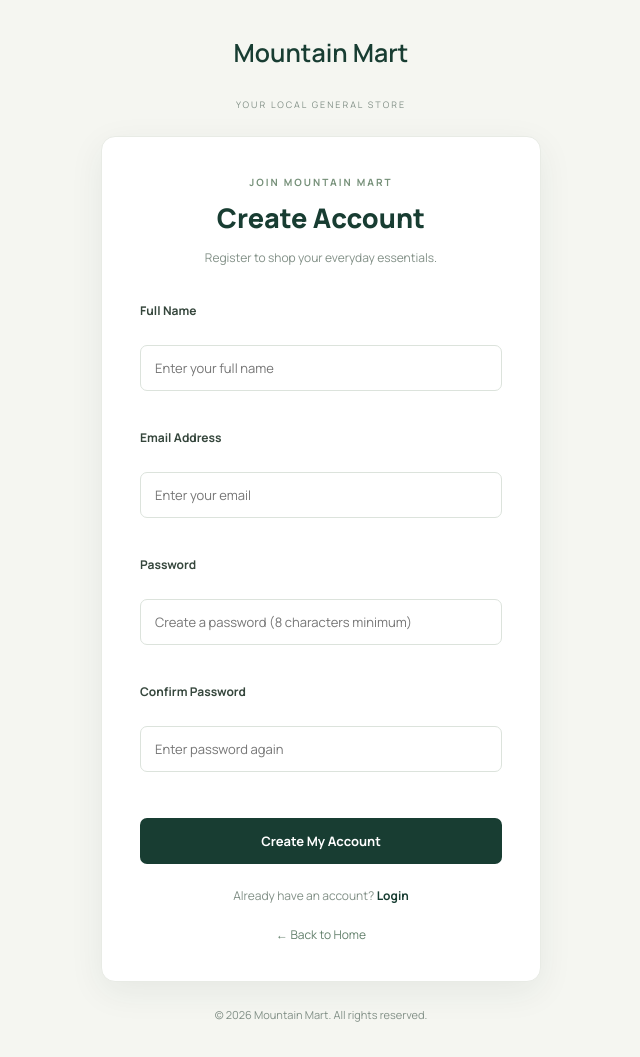
After one commit to iqragulshan/MountainMart, a Flask app: template app/templates/customer_register.html in a window 1280 px wide. The commit adds this page. Shown: the whole page, without its empty margins (319-959 px from the left). Run offline with Flask 3, Linux system fonts and the light colour scheme; the template is opened without the code that fills it, so the values that code supplies are empty.

Commit message:
Complete customer authentication

```diff
--- a/app/routes/products.py
+++ b/app/routes/products.py
@@ -32,7 +32,7 @@ def add_product():
     if request.method == "POST":
 
         name = request.form.get("name")
-        category = request.form.get("category")
+        category = request.form.get("category", "").strip().lower()
         price = request.form.get("price")
         quantity = request.form.get("quantity")
         min_stock = request.form.get("min_stock")
@@ -120,7 +120,7 @@ def edit_product(product_id):
     if request.method == "POST":
 
         name = request.form.get("name")
-        category = request.form.get("category")
+        category = request.form.get("category", "").strip().lower()
         price = request.form.get("price")
         quantity = request.form.get("quantity")
         min_stock = request.form.get("min_stock")
--- a/app/static/css/style.css
+++ b/app/static/css/style.css
@@ -866,3 +866,205 @@ form button:hover {
     background: #183d32;
     color: #ffffff;
 }
+
+
+/* CUSTOMER AUTHENTICATION PAGES */
+
+.auth-page {
+    min-height: 100vh;
+    background: #f5f6f1;
+}
+
+.auth-container {
+    width: 100%;
+    min-height: 100vh;
+    display: flex;
+    flex-direction: column;
+    align-items: center;
+    justify-content: center;
+    padding: 35px 20px;
+}
+
+.auth-brand {
+    text-align: center;
+    text-decoration: none;
+    margin-bottom: 25px;
+}
+
+.auth-brand h2 {
+    color: #183d32;
+    font-size: 25px;
+}
+
+.auth-brand p {
+    color: #829087;
+    font-size: 9px;
+    letter-spacing: 2px;
+    margin-top: 5px;
+}
+
+.auth-card {
+    width: 100%;
+    max-width: 440px;
+    background: #ffffff;
+    padding: 38px;
+    border: 1px solid #e8ebe5;
+    border-radius: 14px;
+    box-shadow: 0 10px 35px rgba(24, 61, 50, 0.07);
+}
+
+.auth-heading {
+    text-align: center;
+    margin-bottom: 28px;
+}
+
+.auth-heading p {
+    color: #77917a;
+    font-size: 10px;
+    letter-spacing: 2px;
+    font-weight: 700;
+    margin-bottom: 10px;
+}
+
+.auth-heading h1 {
+    color: #183d32;
+    font-size: 27px;
+    margin-bottom: 9px;
+}
+
+.auth-heading span {
+    color: #829087;
+    font-size: 12px;
+}
+
+.auth-card form {
+    display: flex;
+    flex-direction: column;
+    gap: 11px;
+    background: transparent;
+    padding: 0;
+    border: none;
+    box-shadow: none;
+}
+
+.auth-card label {
+    color: #35463c;
+    font-size: 12px;
+    font-weight: 700;
+    margin-top: 7px;
+}
+
+.auth-card input {
+    width: 100%;
+    padding: 13px 14px;
+    border: 1px solid #dce3dc;
+    border-radius: 7px;
+    outline: none;
+    background: #ffffff;
+    font-family: inherit;
+    font-size: 13px;
+    transition: 0.2s ease;
+}
+
+.auth-card input:focus {
+    border-color: #63806c;
+    box-shadow: 0 0 0 3px rgba(99, 128, 108, 0.10);
+}
+
+.auth-button {
+    width: 100%;
+    padding: 14px;
+    margin-top: 15px;
+    border: none;
+    border-radius: 7px;
+    background: #183d32;
+    color: white;
+    font-family: inherit;
+    font-size: 13px;
+    font-weight: 700;
+    cursor: pointer;
+    transition: 0.3s ease;
+}
+
+.auth-button:hover {
+    background: #285746;
+}
+
+.auth-switch {
+    text-align: center;
+    color: #829087;
+    font-size: 12px;
+    margin-top: 23px;
+}
+
+.auth-switch a {
+    color: #183d32;
+    font-weight: 700;
+    text-decoration: none;
+}
+
+.auth-switch a:hover,
+.back-home:hover {
+    text-decoration: underline;
+}
+
+.back-home {
+    display: block;
+    text-align: center;
+    margin-top: 22px;
+    color: #63806c;
+    font-size: 12px;
+    text-decoration: none;
+}
+
+.auth-message {
+    padding: 11px 13px;
+    margin-bottom: 17px;
+    border-radius: 7px;
+    font-size: 12px;
+    text-align: center;
+}
+
+.auth-message.error {
+    background: #fcebea;
+    color: #a33b35;
+}
+
+.auth-message.success {
+    background: #e8f3e9;
+    color: #28633b;
+}
+
+.auth-footer {
+    color: #829087;
+    font-size: 11px;
+    margin-top: 25px;
+    text-align: center;
+}
+
+
+/* AUTH RESPONSIVE DESIGN */
+
+@media (max-width: 600px) {
+    .auth-container {
+        padding: 25px 15px;
+    }
+    .auth-card {
+        padding: 28px 22px;
+    }
+    .auth-heading h1 {
+        font-size: 23px;
+    }
+}
+
+@media (max-width: 360px) {
+    .auth-card {
+        padding: 23px 17px;
+    }
+    .auth-brand h2 {
+        font-size: 22px;
+    }
+    .auth-heading h1 {
+        font-size: 21px;
+    }
+}
--- /dev/null
+++ b/app/templates/customer_register.html
@@ -0,0 +1,69 @@
+<!DOCTYPE html>
+<html lang="en">
+
+<head>
+    <meta charset="UTF-8">
+    <meta name="viewport" content="width=device-width, initial-scale=1.0">
+    <title>Create Account | Mountain Mart</title>
+    <link rel="stylesheet" href="{{ url_for('static', filename='css/style.css') }}">
+</head>
+
+<body class="customer-page auth-page">
+
+    <div class="auth-container">
+
+        <a href="{{ url_for('customer.customer_home') }}" class="auth-brand">
+            <h2>Mountain Mart</h2>
+            <p>YOUR LOCAL GENERAL STORE</p>
+        </a>
+
+        <div class="auth-card">
+
+            <div class="auth-heading">
+                <p>JOIN MOUNTAIN MART</p>
+                <h1>Create Account</h1>
+                <span>Register to shop your everyday essentials.</span>
+            </div>
+
+            {% with messages = get_flashed_messages(with_categories=true) %} {% for category, message in messages %}
+            <div class="auth-message {{ category }}">{{ message }}</div>
+            {% endfor %} {% endwith %}
+
+            <form method="POST" action="{{ url_for('auth.customer_register') }}">
+
+                <label>Full Name</label>
+                <input type="text" name="name" placeholder="Enter your full name" required>
+
+                <label>Email Address</label>
+                <input type="email" name="email" placeholder="Enter your email" required>
+
+                <label>Password</label>
+                <input type="password" name="password" placeholder="Create a password (8 characters minimum)" minlength="8" required>
+
+                <label>Confirm Password</label>
+                <input type="password" name="confirm_password" placeholder="Enter password again" minlength="8" required>
+
+                <button type="submit" class="auth-button">
+                    Create My Account
+                </button>
+
+            </form>
+
+            <p class="auth-switch">
+                Already have an account?
+                <a href="{{ url_for('auth.customer_login') }}">Login</a>
+            </p>
+
+            <a href="{{ url_for('customer.customer_home') }}" class="back-home">
+                ← Back to Home
+            </a>
+
+        </div>
+
+        <p class="auth-footer">© 2026 Mountain Mart. All rights reserved.</p>
+
+    </div>
+
+</body>
+
+</html>
```
Also changed, not shown: app/routes/auth.py (+75 -4 lines), app/templates/customer_login.html (added, +63 -0 lines).
